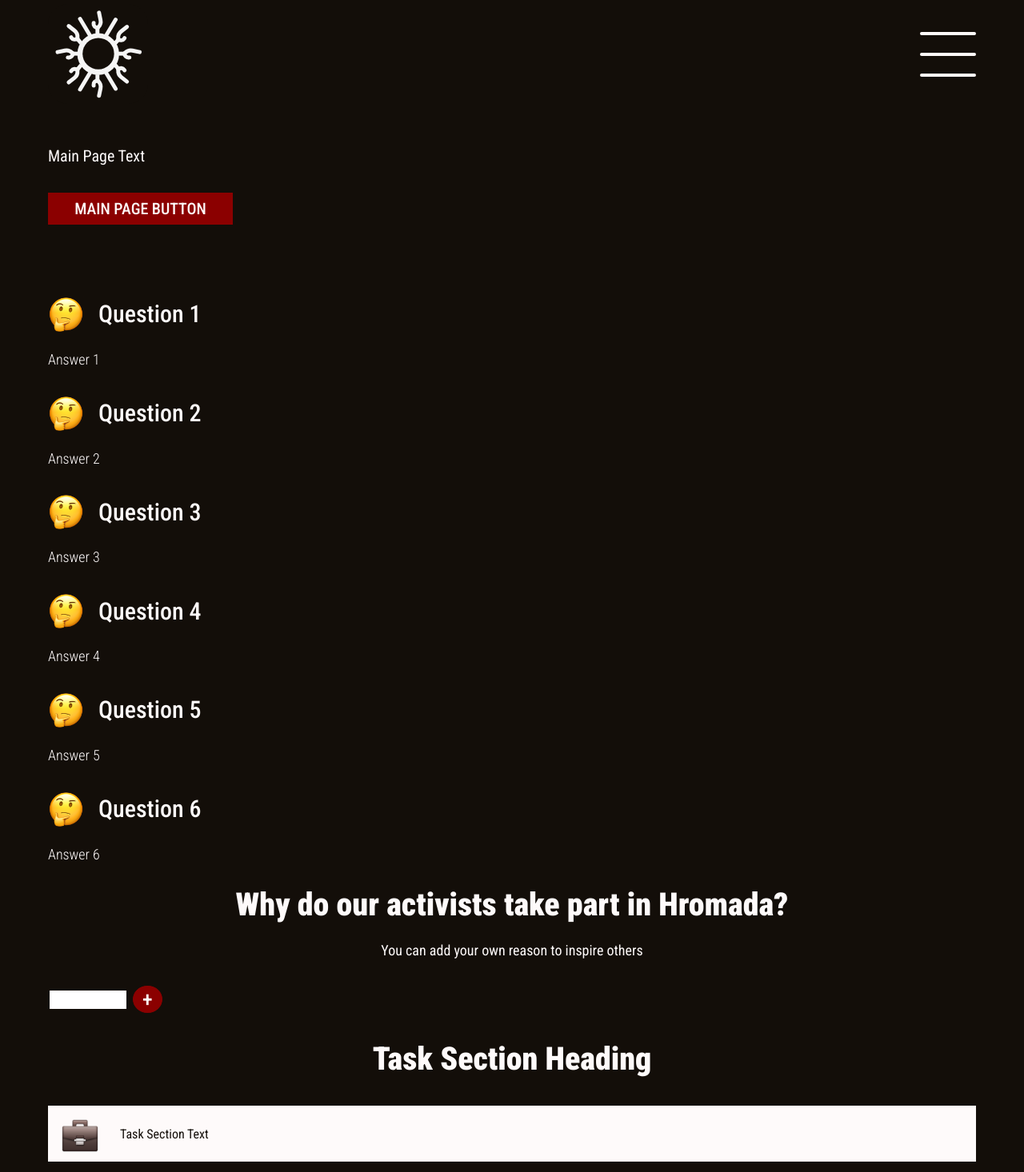
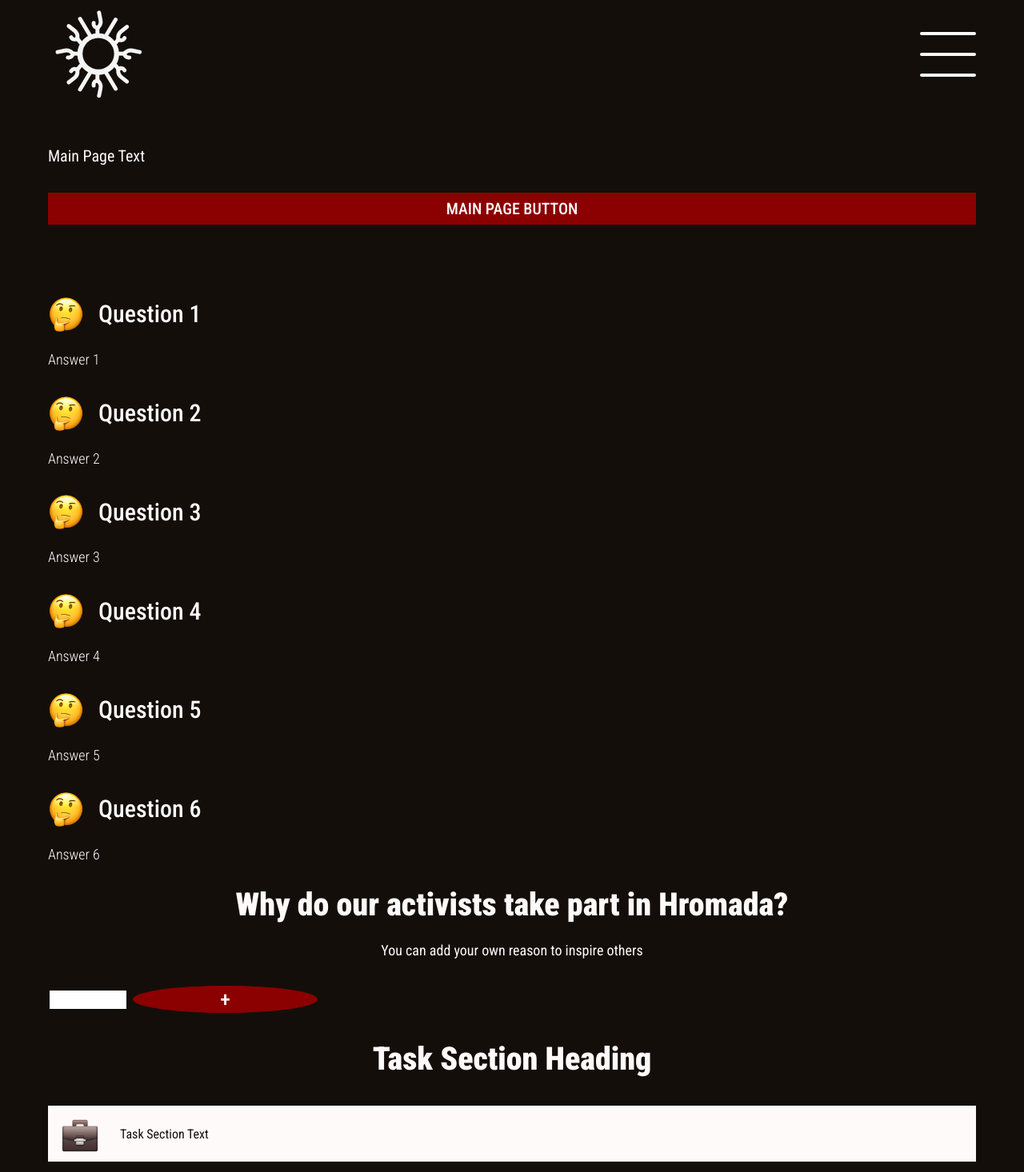
Before and after one commit to hromadianka/hromada, a Django app: page / in a window 1280 px wide. Shown: the top 1466 px of the page at 80% size. Run offline with Django 5.2, Linux system fonts and the light colour scheme; data comes from the database, SQL or seed files in the repository; data that the repository does not hold is empty; some libraries are stand-ins or nearby versions.

Commit message:
Fix button styles

```diff
--- a/static/style.css
+++ b/static/style.css
@@ -406,7 +406,7 @@ main {
         display: flex;
         justify-content: center;
         align-items: center;
-        width: 231px;
+        min-width: 231px;
         height: 40px;
         color: var(--white-color);
         background: var(--red-color);
```
